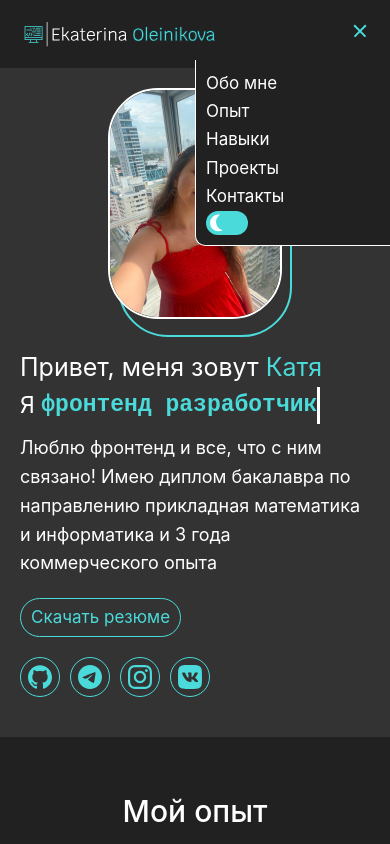
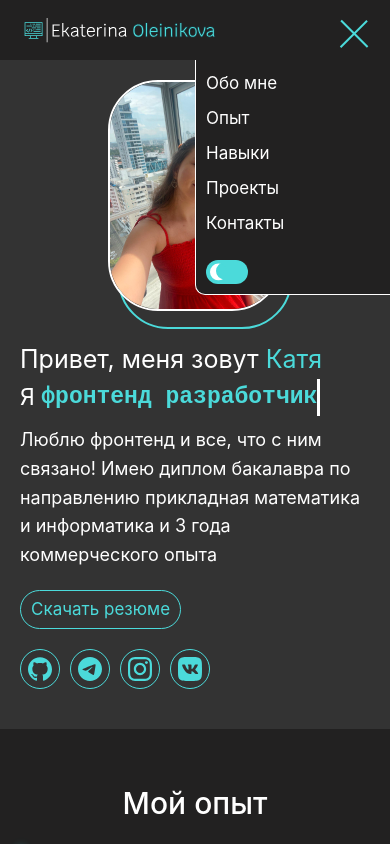
Before and after one commit to Kawin-xxx/Portfolio, a Vue app: page / in a window 390 px wide. Both pictures are taken after a click on the button "Открыть меню". Shown: the top 844 px of the page. Built offline with nearby package versions, Linux system fonts and the light colour scheme.

Commit message:
feat: change styles for header

```diff
--- a/src/components/MainHeader.vue
+++ b/src/components/MainHeader.vue
@@ -9,6 +9,7 @@ export default {
             menuItems: MENU_ITEMS,
             activeSection: '',
             isDarkTheme: true,
+            isMobile: window.innerWidth <= 768
         }
     },
     methods: {
@@ -24,7 +25,18 @@ export default {
             document.documentElement.setAttribute('color-theme', newTheme);
             localStorage.setItem('color-theme', newTheme);
         },
+        checkScreenSize() {
+            this.isMobile = window.innerWidth < 768;
+            this.isMenuOpen = this.isMobile ? false : true;
+        }
     },
+    mounted() {
+        window.addEventListener('resize', this.checkScreenSize);
+        this.checkScreenSize();
+    },
+    beforeUnmount() {
+        window.removeEventListener('resize', this.checkScreenSize);
+    }
 }
 </script>
 
@@ -42,17 +54,19 @@ export default {
             <nav class="header__navigation navigation">
                 <button
                     class="navigation__toggle"
-                    :class="{ 'navigation__toggle--open': isMenuOpen, 'navigation__toggle--close': !isMenuOpen }"
+                    :class="{ 'navigation__toggle--open': isMenuOpen }"
                     type="button"
                     @click="toggleMenu"
                     :aria-expanded="isMenuOpen"
                 >
+                    <div class="navigation__toggle-icon"></div>
                     <span class="visually-hidden">
                         {{ isMenuOpen ? 'Закрыть меню' : 'Открыть меню' }}
                     </span>
                 </button>
 
-                <ul class="navigation__list site-list" :class="{ 'site-list--open': isMenuOpen }">
+                <transition name="fade">
+                    <ul v-if="isMenuOpen" class="navigation__list site-list" :class="{ 'site-list--open': isMenuOpen }">
                         <li
                             v-for="(item, index) in menuItems"
                             :key="index"
@@ -71,6 +85,7 @@ export default {
                             <toggle-button @changeTheme="changeTheme"></toggle-button>
                         </li>
                     </ul>
+                </transition>
             </nav>
         </div>
     </header>
@@ -103,7 +118,7 @@ export default {
 }
 
 .navigation {
-    min-height: 60px;
+    height: 60px;
 
     @media (min-width: $tablet-width) {
         height: 100%;
@@ -133,6 +148,10 @@ export default {
         height: 100%;
         min-height: 80px;
     }
+
+    @media (min-width: $desktop-width) {
+        gap: 40px;
+    }
 }
 
 .site-list {
@@ -140,13 +159,9 @@ export default {
     list-style: none;
     background-color: var(--color-background-dark);
 
-    @media (min-width: $tablet-width) {
-        display: flex;
-        flex-wrap: wrap;
-    }
-
     & .site-list__link {
         height: 100%;
+        min-height: 35px;
         display: block;
         border-bottom: 1px solid transparent;
         padding-bottom: 0;
@@ -164,66 +179,120 @@ export default {
 
         @media (min-width: $tablet-width) {
             height: fit-content;
+            min-height: fit-content;
+        }
+
+        @media (min-width: $desktop-width) {
+            font-size: 20px;
         }
     }
 
     &.site-list--open {
         display: block;
+
+        @media (min-width: $tablet-width) {
+            display: flex;
+            flex-wrap: wrap;
+        }
     }
 
     & .site-list__item {
         display: flex;
         align-items: center;
+
+        &:nth-last-child(2) {
+            margin-bottom: 15px;
+
+            @media (min-width: $tablet-width) {
+                margin-bottom: 0;
+            }
+        }
     }
 }
 
 .navigation__toggle {
+    width: 60px;
+    height: 60px;
+    transition-duration: 0.5s;
+    background-color: inherit;
     border: none;
     position: relative;
-  background-color: inherit;
-  width: 60px;
-  min-height: 60px;
-  cursor: pointer;
 
     @media (min-width: $tablet-width) {
         display: none;
     }
+
+    .navigation__toggle-icon {
+        transition-duration: 0.5s;
+        position: absolute;
+        height: 3px;
+        width: 30px;
+        top: 30px;
+        left: 15px;
+        background-color: var(--color-accent);
+
+        &:before {
+            transition-duration: 0.5s;
+            position: absolute;
+            width: 30px;
+            height: 2px;
+            background-color: var(--color-accent);
+            content: "";
+            top: -10px;
+            left: 0;
         }
 
-.navigation__toggle--close {
-  &::before {
+        &:after {
+            transition-duration: 0.5s;
+            position: absolute;
+            width: 30px;
+            height: 2px;
+            background-color: var(--color-accent);
             content: "";
-    position: absolute;
-    top: 24px;
-    right: 22px;
-    height: 1.5px;
-    width: 16px;
-    box-shadow: 0 5px 0 0 var(--color-accent), 0 10px 0 0 var(--color-accent);
-    background-color: var(--color-accent);
+            top: 11px;
+            left: 0;
         }
     }
 
-.navigation__toggle--open {
-  &::before {
-    content: "";
-    position: absolute;
-    top: 30px;
-    right: 22px;
-    height: 1.5px;
-    width: 16px;
-    transform: rotate(45deg);
-    background-color: var(--color-accent);
+    &.navigation__toggle--open {
+        .navigation__toggle-icon {
+            transition-duration: 0.5s;
+            background: transparent;
+
+            &:before{
+                transform: rotateZ(45deg) scaleX(1.25) translate(4px, 13px);
             }
 
-  &::after {
-    content: "";
-    position: absolute;
-    top: 30px;
-    right: 22px;
-    height: 1.5px;
-    width: 16px;
-    transform: rotate(-45deg);
-    background-color: var(--color-accent);
+            &:after{
+                transform: rotateZ(-45deg) scaleX(1.25) translate(1px, -10px);
+            }
+        }
+    }
+
+    &:hover {
+        cursor: pointer;
+    }
+}
+
+.logo {
+    display: flex;
+    align-items: center;
+}
+
+.logo__link {
+    display: flex;
+    align-items: center;
+    height: 100%;
+
+    &:hover {
+        opacity: 0.7;
+    }
+
+    @media (min-width: $desktop-width) {
+        & svg {
+            height: 35px;
+            width: auto;
+        }
     }
 }
 
@@ -236,15 +305,4 @@ export default {
 .fade-leave-to {
     opacity: 0;
 }
-
-.logo {
-    display: flex;
-    align-items: center;
-}
-
-.logo__link {
-    display: flex;
-    align-items: center;
-    height: 100%;
-}
 </style>
```
Lines whose indentation alone changed are shown as unchanged.
